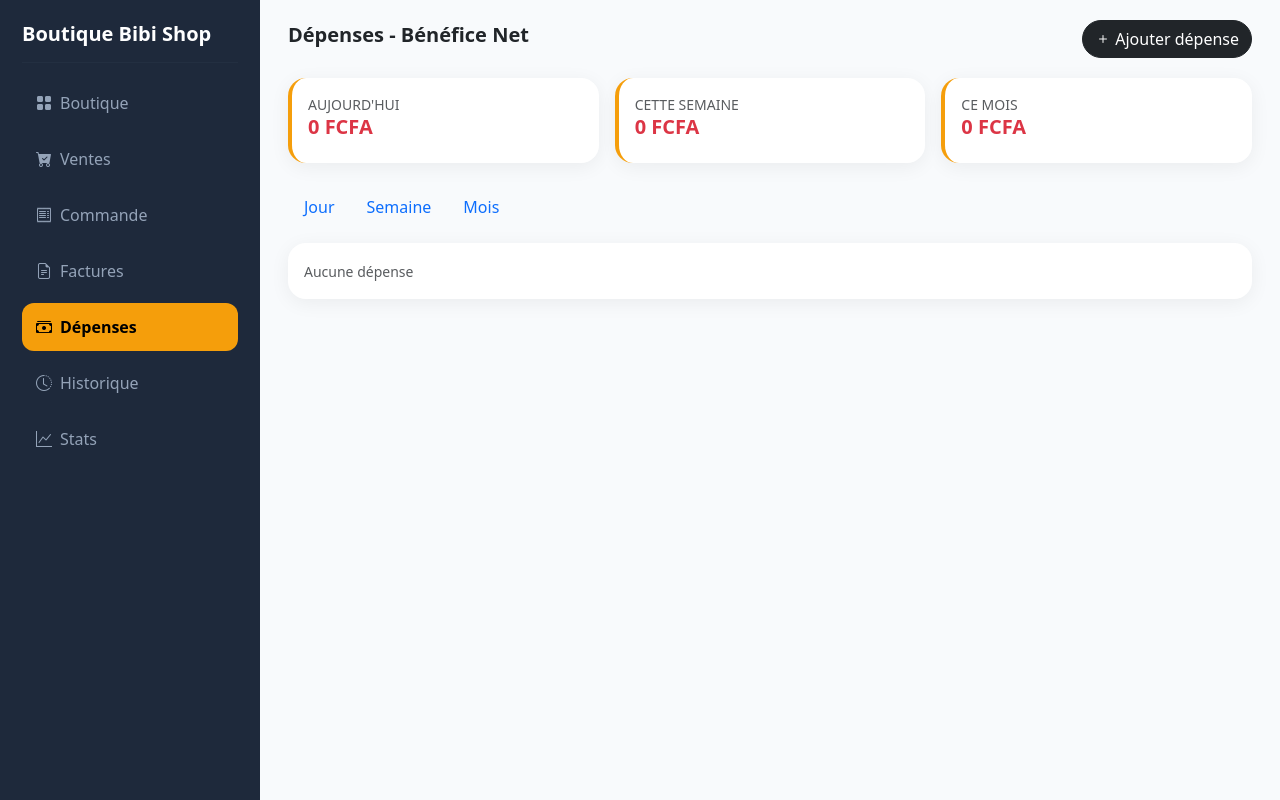
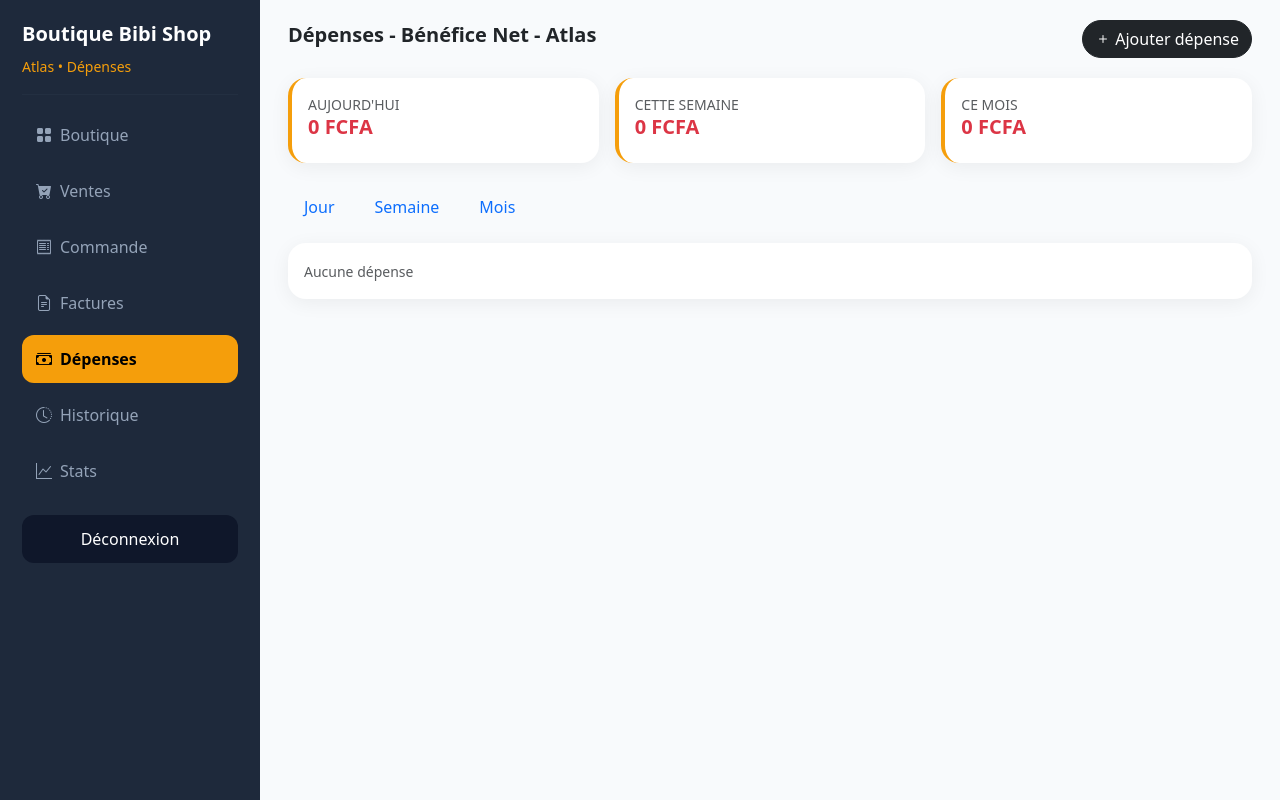
Before and after one commit to francinetchakouet147-cloud/ma-boutique, a Flask app: page /depenses in a window 1280 px wide. Run offline with Flask 3, Linux system fonts and the light colour scheme; data that the repository does not hold is empty.

Commit message:
Update depenses.html

```diff
--- a/templates/depenses.html
+++ b/templates/depenses.html
@@ -1,26 +1,32 @@
 <!DOCTYPE html><html lang="fr"><head><meta charset="UTF-8"><meta name="viewport" content="width=device-width,initial-scale=1"><title>Dépenses</title>
-<link rel="manifest" href="/static/manifest.json">
 <link href="https://cdn.jsdelivr.net/npm/bootstrap@5.3.0/dist/css/bootstrap.min.css" rel="stylesheet"><link href="https://cdn.jsdelivr.net/npm/bootstrap-icons@1.11.0/font/bootstrap-icons.css" rel="stylesheet">
-<style>:root{--primary:#1e293b;--accent:#f59e0b;--bg:#f8fafc}body{background:var(--bg)}.sidebar{width:260px;background:var(--primary);position:fixed;height:100vh;padding:22px;top:0;left:0;color:#cbd5e1}.sidebar a{color:#94a3b8;text-decoration:none;display:block;padding:12px 14px;border-radius:12px;margin-bottom:8px}.sidebar a.active,.sidebar a:hover{background:#334155;color:#fff}.main{margin-left:260px;padding:20px 28px}.card{border:0;border-radius:18px;box-shadow:0 4px 20px rgba(0,0,0,.06)}.kpi{border-left:4px solid var(--accent)}</style></head><body>
-<div class="sidebar"><h5 class="text-white fw-bold" id="bName">Boutique</h5><hr style="border-color:#334155">
-<a href="/boutique"><i class="bi bi-grid-fill me-2"></i>Boutique</a><a href="/ventes"><i class="bi bi-cart-check-fill me-2"></i>Ventes</a><a href="/commande"><i class="bi bi-receipt me-2"></i>Commande</a><a href="/factures"><i class="bi bi-file-earmark-text me-2"></i>Factures</a><a href="/depenses" class="active" style="background:var(--accent);color:#000;font-weight:700"><i class="bi bi-cash-stack me-2"></i>Dépenses</a><a href="/historique"><i class="bi bi-clock-history me-2"></i>Historique</a><a href="/statistiques"><i class="bi bi-graph-up me-2"></i>Stats</a></div>
+<style>:root{--primary:#1e293b;--accent:#f59e0b;--bg:#f8fafc}body{background:var(--bg)}
+.sidebar{width:260px;background:var(--primary);position:fixed;height:100vh;padding:22px;top:0;left:0;color:#cbd5e1;z-index:1000;transition:0.3s}
+.sidebar a{color:#94a3b8;text-decoration:none;display:block;padding:12px 14px;border-radius:12px;margin-bottom:8px}.sidebar a.active,.sidebar a:hover{background:#334155;color:#fff}
+.main{margin-left:260px;padding:20px 28px}.card{border:0;border-radius:18px;box-shadow:0 4px 20px rgba(0,0,0,.06)}.kpi{border-left:4px solid var(--accent)}
+.hamburger{position:fixed;top:15px;left:15px;z-index:1100;background:var(--primary);color:white;border:0;border-radius:12px;padding:10px 14px;display:none}
+.overlay{display:none;position:fixed;top:0;left:0;width:100%;height:100%;background:rgba(0,0,0,0.5);z-index:999}
+@media(max-width:768px){.sidebar{transform:translateX(-100%)}.sidebar.open{transform:translateX(0)}.main{margin-left:0;padding-top:70px}.hamburger{display:block}.overlay.open{display:block}}
+</style></head><body>
+<button class="hamburger" onclick="toggleMenu()"><i class="bi bi-list fs-4"></i></button>
+<div class="overlay" id="overlay" onclick="toggleMenu()"></div>
+<div class="sidebar" id="sidebar"><h5 class="text-white fw-bold" id="bName">Boutique</h5><small style="color:var(--accent)">Atlas • Dépenses</small><hr style="border-color:#334155">
+<a href="/boutique"><i class="bi bi-grid-fill me-2"></i>Boutique</a><a href="/ventes"><i class="bi bi-cart-check-fill me-2"></i>Ventes</a><a href="/commande"><i class="bi bi-receipt me-2"></i>Commande</a><a href="/factures"><i class="bi bi-file-earmark-text me-2"></i>Factures</a><a href="/depenses" class="active" style="background:var(--accent);color:#000;font-weight:700"><i class="bi bi-cash-stack me-2"></i>Dépenses</a><a href="/historique"><i class="bi bi-clock-history me-2"></i>Historique</a><a href="/statistiques"><i class="bi bi-graph-up me-2"></i>Stats</a><a href="/" style="background:#0f172a;color:#fff;padding:12px;border-radius:12px;display:block;text-align:center;margin-top:20px">Déconnexion</a></div>
+
 <div class="main">
-<div class="d-flex justify-content-between align-items-center"><h5 class="fw-bold">Dépenses - Bénéfice Net</h5><button class="btn btn-dark rounded-pill" data-bs-toggle="modal" data-bs-target="#addM"><i class="bi bi-plus"></i> Ajouter dépense</button></div>
-
+<div class="d-flex justify-content-between align-items-center flex-wrap gap-2"><h5 class="fw-bold">Dépenses - Bénéfice Net - Atlas</h5><button class="btn btn-dark rounded-pill" data-bs-toggle="modal" data-bs-target="#addM"><i class="bi bi-plus"></i> Ajouter dépense</button></div>
 <div class="row g-3 mt-1"><div class="col-md-4"><div class="card p-3 kpi"><small class="text-muted">AUJOURD'HUI</small><h5 id="tJour" class="fw-bold text-danger">0 FCFA</h5></div></div><div class="col-md-4"><div class="card p-3 kpi"><small class="text-muted">CETTE SEMAINE</small><h5 id="tSem" class="fw-bold text-danger">0 FCFA</h5></div></div><div class="col-md-4"><div class="card p-3 kpi"><small class="text-muted">CE MOIS</small><h5 id="tMois" class="fw-bold text-danger">0 FCFA</h5></div></div></div>
-
-<ul class="nav nav-pills mt-4"><li class="nav-item"><button class="nav-link active rounded-pill" onclick="show('jour')">Jour</button></li><li class="nav-item"><button class="nav-link rounded-pill" onclick="show('semaine')">Semaine</button></li><li class="nav-item"><button class="nav-link rounded-pill" onclick="show('mois')">Mois</button></li></ul>
+<ul class="nav nav-pills mt-4 gap-2"><li class="nav-item"><button class="nav-link active rounded-pill" onclick="show('jour')">Jour</button></li><li class="nav-item"><button class="nav-link rounded-pill" onclick="show('semaine')">Semaine</button></li><li class="nav-item"><button class="nav-link rounded-pill" onclick="show('mois')">Mois</button></li></ul>
 <div class="card p-3 mt-3"><div id="list"></div></div>
 </div>
-
-<div class="modal fade" id="addM"><div class="modal-dialog"><div class="modal-content rounded-4"><div class="modal-body p-4"><h6 class="fw-bold">Nouvelle dépense</h6><input id="motif" class="form-control rounded-pill mt-3" placeholder="Motif ex: Transport moto"><select id="cat" class="form-select rounded-pill mt-2"><option>Transport</option><option>Loyer</option><option>Achat marchandise</option><option>Crédit / Internet</option><option>Nourriture</option><option>Autre</option></select><input id="mont" type="number" class="form-control rounded-pill mt-2" placeholder="Montant FCFA"><button class="btn btn-dark w-100 rounded-pill mt-3" onclick="saveDep()">Enregistrer</button></div></div></div></div>
-
+<div class="modal fade" id="addM"><div class="modal-dialog"><div class="modal-content rounded-4"><div class="modal-body p-4"><h6 class="fw-bold">Nouvelle dépense</h6><input id="motif" class="form-control rounded-pill mt-3" placeholder="Motif ex: Transport moto"><select id="cat" class="form-select rounded-pill mt-2"><option>Transport</option><option>Loyer</option><option>Achat marchandise</option><option>Crédit / Internet</option><option>Nourriture</option><option>Autre</option></select><input id="mont" type="number" class="form-control rounded-pill mt-2" placeholder="Montant FCFA"><button class="btn btn-dark w-100 rounded-pill mt-3" onclick="saveDep()">Enregistrer dans Atlas</button></div></div></div></div>
 <script src="https://cdn.jsdelivr.net/npm/bootstrap@5.3.0/dist/js/bootstrap.bundle.min.js"></script>
 <script>
+function toggleMenu(){document.getElementById('sidebar').classList.toggle('open');document.getElementById('overlay').classList.toggle('open');}
 let boutique=localStorage.getItem('boutique')||'Boutique Bibi Shop';document.getElementById('bName').innerText=boutique;let data={};let cur='jour';
 async function load(){let r=await fetch('/api/depenses?boutique='+encodeURIComponent(boutique));data=await r.json();document.getElementById('tJour').innerText=data.total_jour.toLocaleString()+' FCFA';document.getElementById('tSem').innerText=data.total_semaine.toLocaleString()+' FCFA';document.getElementById('tMois').innerText=data.total_mois.toLocaleString()+' FCFA';show(cur);}
-function show(k){cur=k;document.querySelectorAll('.nav-link').forEach(b=>b.classList.remove('active'));event?.target?.classList.add('active');let list=data[k]||[];let h='';if(list.length==0)h='<small class=text-muted>Aucune dépense</small>';list.forEach(d=>{h+=`<div class="d-flex justify-content-between align-items-center border-bottom py-2"><div><b>${d.motif}</b><br><small class="text-muted">${d.categorie} • ${d.date} ${d.heure}</small></div><div class="d-flex gap-2 align-items-center"><b class="text-danger">-${d.montant.toLocaleString()} FCFA</b><button class="btn btn-sm btn-light rounded-circle" onclick="delDep(${d.id})">x</button></div></div>`});document.getElementById('list').innerHTML=h;}
-async function saveDep(){let m=document.getElementById('motif').value;let ca=document.getElementById('cat').value;let mo=parseFloat(document.getElementById('mont').value);if(!m||!mo){alert('Remplis tout');return;}await fetch('/api/depenses',{method:'POST',headers:{'Content-Type':'application/json'},body:JSON.stringify({boutique,motif:m,categorie:ca,montant:mo})});bootstrap.Modal.getInstance(document.getElementById('addM')).hide();load();}
+function show(k){cur=k;document.querySelectorAll('.nav-link').forEach(b=>b.classList.remove('active'));event?.target?.classList.add('active');let list=data[k]||[];let h='';if(list.length==0)h='<small class=text-muted>Aucune dépense</small>';list.forEach(d=>{h+=`<div class="d-flex justify-content-between align-items-center border-bottom py-2"><div><b>${d.motif}</b><br><small class="text-muted">${d.categorie} • ${d.date} ${d.heure}</small></div><div class="d-flex gap-2 align-items-center"><b class="text-danger">-${d.montant.toLocaleString()} FCFA</b><button class="btn btn-sm btn-light rounded-circle" onclick="delDep('${d._id}')">x</button></div></div>`});document.getElementById('list').innerHTML=h;}
+async function saveDep(){let m=document.getElementById('motif').value;let ca=document.getElementById('cat').value;let mo=parseFloat(document.getElementById('mont').value);if(!m||!mo){alert('Remplis tout');return;}await fetch('/api/depenses',{method:'POST',headers:{'Content-Type':'application/json'},body:JSON.stringify({boutique,motif:m,categorie:ca,montant:mo})});bootstrap.Modal.getInstance(document.getElementById('addM')).hide();document.getElementById('motif').value='';document.getElementById('mont').value='';load();}
 async function delDep(id){if(!confirm('Supprimer?'))return;await fetch('/api/depenses/'+id,{method:'DELETE'});load();}
 load();
 </script></body></html>
```
